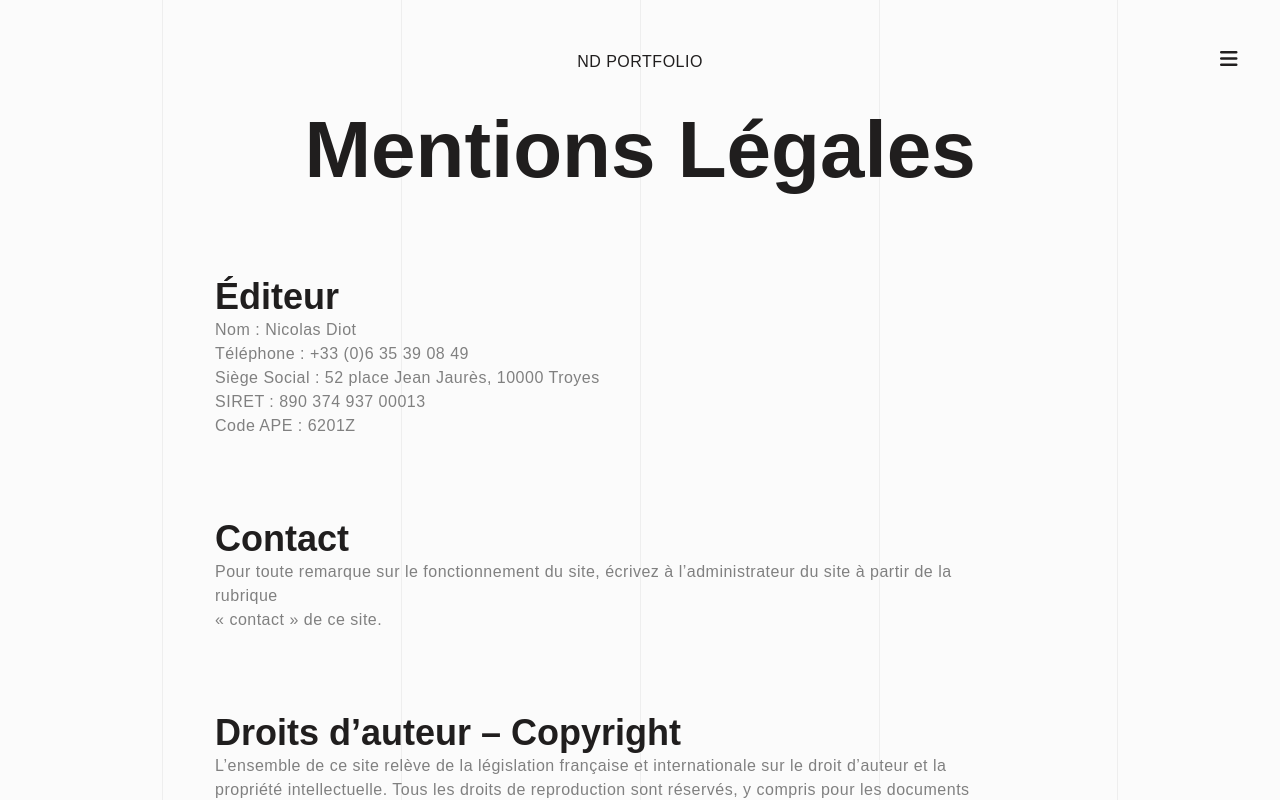
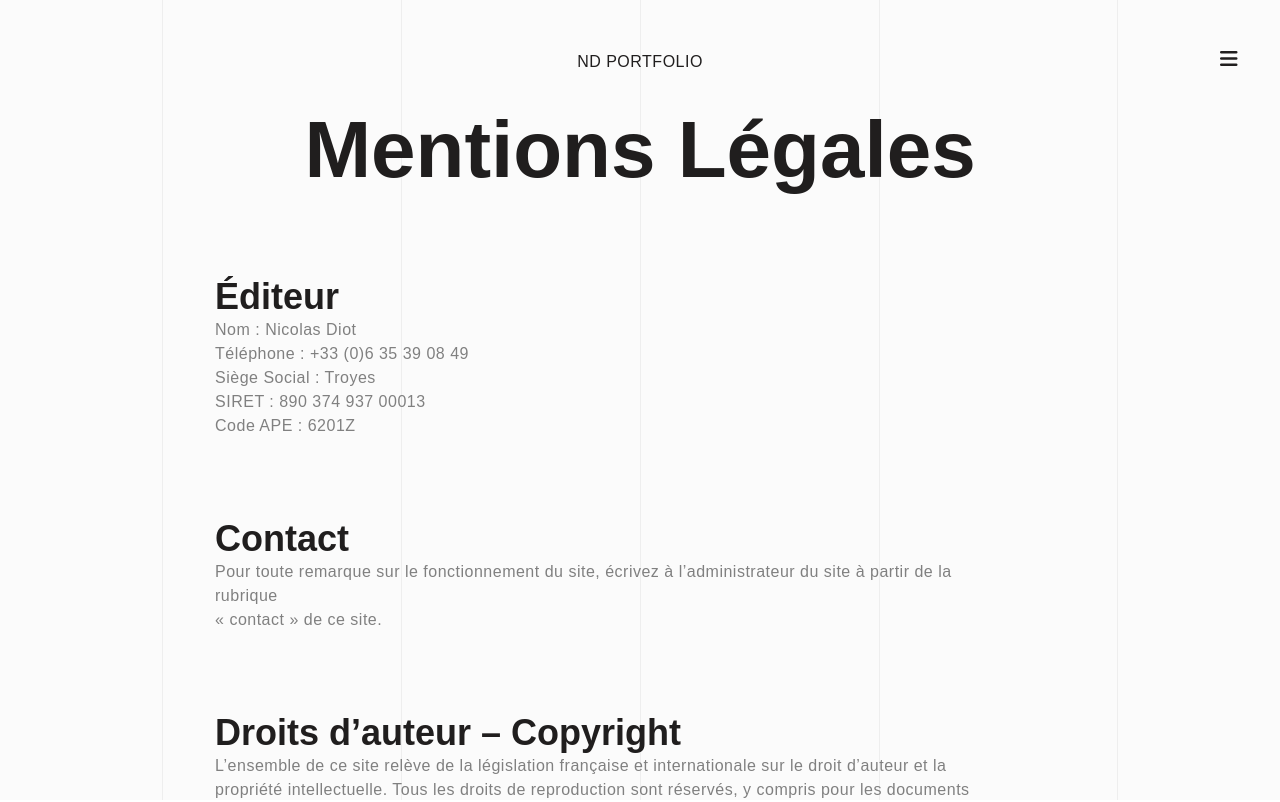
Before and after one commit to Scream10/portfolio, a React (Create React App) app: page /mentionslegales in a window 1280 px wide. Shown: the top 802 px of the page. Built offline with nearby package versions, Linux system fonts and the light colour scheme.

Commit message:
update mentions legales page

```diff
--- a/src/components/pages/MentionsLegales.js
+++ b/src/components/pages/MentionsLegales.js
@@ -15,7 +15,7 @@ function MentionsLegales () {
                 <h3>Éditeur</h3>
                 <p>Nom : Nicolas Diot</p>
                 <p>Téléphone : +33 (0)6 35 39 08 49</p>
-                <p>Siège Social : 52 place Jean Jaurès, 10000 Troyes</p>
+                <p>Siège Social : Troyes</p>
                 <p>SIRET : 890 374 937 00013</p>
                 <p>Code APE : 6201Z</p>
             </div>
```
